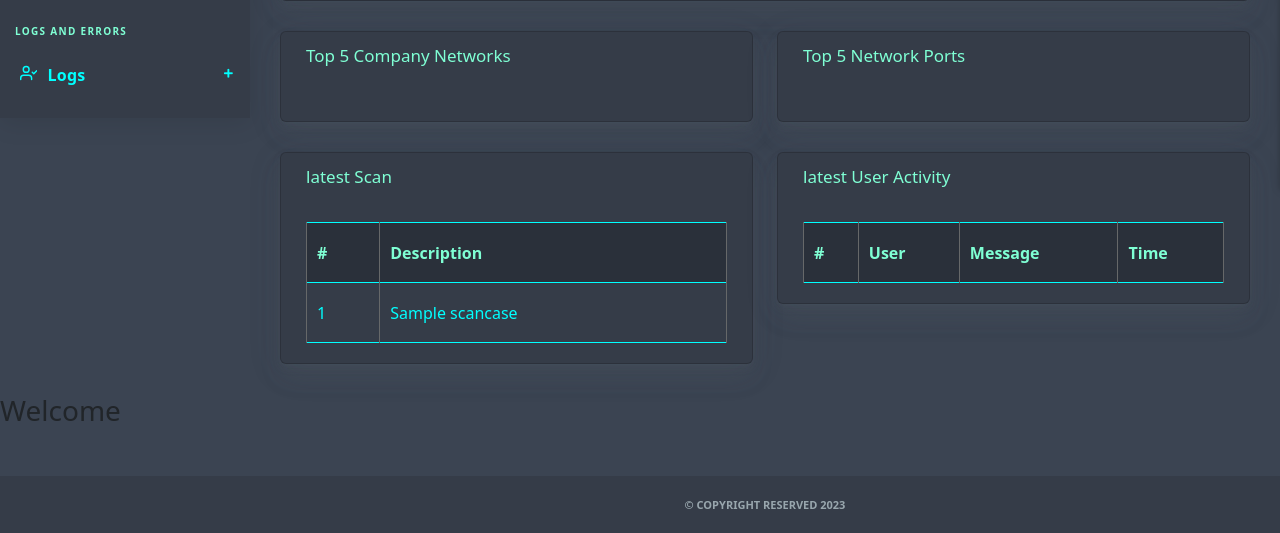
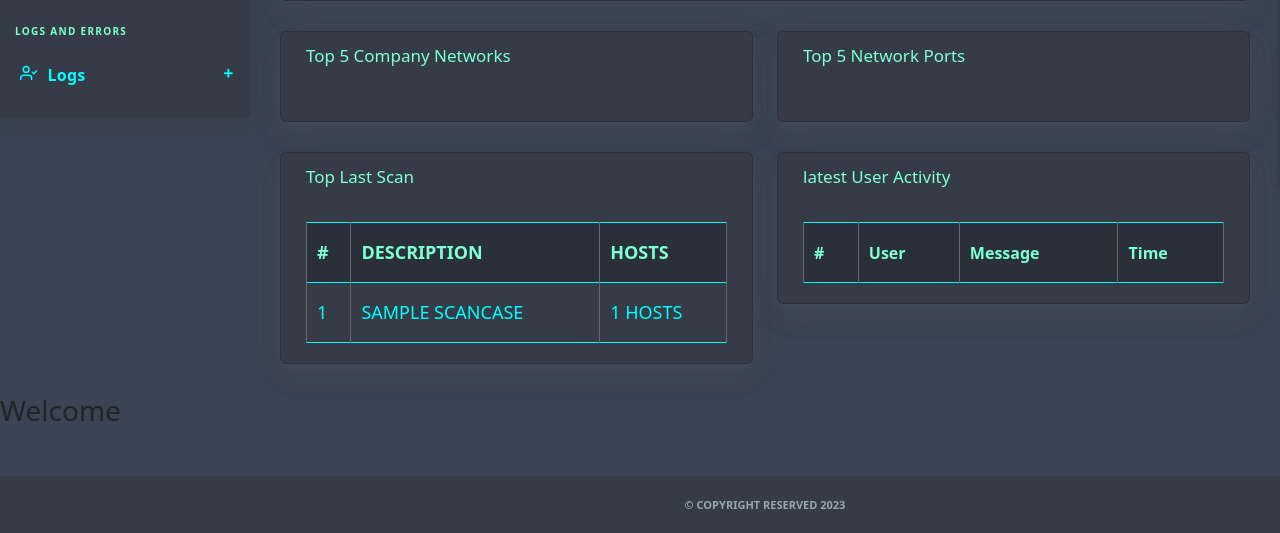
Before and after one commit to jamowcade/nda, a Django app: page / in a window 1280 px wide. Shown: the part 682-1215 px from the top of the page. Run offline with Django 4.2, Linux system fonts and the light colour scheme; a user stored in the database is signed in; tables that the repository leaves empty hold one stand-in row (values such as "Sample post"); lists and menus that the app fills with data are empty; some libraries are stand-ins or nearby versions.

Commit message:
Added Some Changhes about Top Scans

```diff
--- a/main/templates/index.html
+++ b/main/templates/index.html
@@ -377,22 +377,24 @@
 
               <div class="card">
                 <div class="card-header">
-                  <h4 style="color: aquamarine;">latest Scan</h4>
+                  <h4 style="color: aquamarine;">Top Last Scan</h4>
                 </div>
                 <div class="card-body">
                   <div class="table-responsive" >
-                    <table class="table table-bordered mb-0" style="color: aqua;">
+                    <table class="table table-bordered mb-0" style="color: aqua;text-transform: uppercase; font-size: large;">
                       <thead style="color: aqua;">
                         <tr>
                           <th style="color: aquamarine;">#</th>
                           <th style="color: aquamarine;">Description</th>
+                          <th style="color: aquamarine;">Hosts</th>
                         </tr>
                       </thead>
                       <tbody>
                         {% for data in top_scan %}
                         <tr>
                           <td>{{forloop.counter}}</td>
-                          <td>{{data.name}}</td>
+                          <td>{{data.scan}}</td>
+                          <td>{{data.count}} Hosts</td>
                         </tr>
                         {% endfor %}
                       </tbody>
--- a/main/views.py
+++ b/main/views.py
@@ -1,5 +1,6 @@
+import json
 from django.shortcuts import render
-from django.db.models.functions import ExtractMonth,TruncMonth,TruncYear
+from django.db.models.functions import ExtractMonth,TruncMonth,TruncYear,TruncDay
 from main.models import Campany,Network,Host,Port,ScanCase,UserLog
 from django.contrib.auth.decorators import login_required, permission_required
 from django.db.models import Count
@@ -15,6 +16,7 @@ def index(request):
     countListMonth = []
     countByYearName = []
     countByYearCount = []
+    top5scanCases = []
 
     # Count Each Table Of Database
     totalCompany = Campany.objects.count()
@@ -22,7 +24,7 @@ def index(request):
     totalHost = Host.objects.count()
     totalPorts = Port.objects.count()
 
-
+    # Geting Hosts Added Each Month
     host_by_month = Host.objects.annotate(month=TruncMonth('host_date')).values('month').annotate(count=Count('id'))
     for dateHost in host_by_month:
         changeNameMonth = dateHost['month'].strftime('%B'),
@@ -35,8 +37,9 @@ def index(request):
         countListMonth.append({
             'count':dateHost['count']
         })
+
+    # Getiing Host added Each Year
     host_by_year  = Host.objects.annotate(year=TruncYear('host_date')).values('year').annotate(count=Count('id'))
-
     for hostYear in host_by_year:
         changetoYear = hostYear['year'].year
         countByYearName.append({
@@ -65,7 +68,8 @@ def index(request):
 
 
             })
-    # print(sum_com)
+
+
 
 
     # Geting Ports State By Filtering "Open","Closed" & "Filtered"
@@ -80,11 +84,21 @@ def index(request):
 
 
     # Get Last Top 5 Activity Scan Cases
-    top_scan = ScanCase.objects.all().order_by('-id')[:5][::-1]
+    top_date_scan = Host.objects.annotate(day=TruncDay('host_date')).values('day').annotate(count=Count('id')).order_by('-count')[:5]
+    for group in top_date_scan:
+        date_scan = group['day'].strftime('%Y-%m-%d')
+        get_scan_date = ScanCase.objects.filter(scan_date=date_scan).all()
+        for scan in get_scan_date:
+            top5scanCases.append({
+                'scan':scan.name,
+                'scan_date':date_scan,
+                'count':group['count']
+            })
+
     user_logs = UserLog.objects.all().order_by('-created_at')[:5][::1]
 
 
-    # Get top 5 hight Ports and add them to List
+    # Get top 10 hight Ports and add them to List
 
     each_port_value = Port.objects.values('port').annotate(count=Count('port')).order_by('-count')[:10][::1]
 
@@ -143,21 +157,21 @@ def index(request):
 
 
             })
-    # print(topHost)
-            # print(each_port.host.network.compony_info.owner)
+    portSerivce = Port.objects.all()[:5]
+    # for port in portSerivce:
+    #     s = port.service.replace("'",'"')
+    #     service = json.load(s)
+    #     print(type(service))
 
+        # a = f'"{"("+port.service+")"}"'
 
+        # # b= json.loads(a)
+        # print (a)
 
-    # print(same_host)
+        # # for key, value in b.iteritems():
+        # #   print(key, ':', value)
+        # print(service)
 
-
-
-        # print(single_host_id)
-
-
-
-    print(countByYearName)
-    print(countByYearCount)
     context = {
         'company':totalCompany,
         'network':totalNetwork,
@@ -170,7 +184,7 @@ def index(request):
         'closeport':closePorts,
         'filterstate':filterstate,
         'filterport':filterPorts,
-        'top_scan':top_scan,
+        'top_scan':top5scanCases,
         'user_logs':user_logs,
         'chartDataByMonth':monthList,
         'chartCountByMonth':countListMonth,
```
